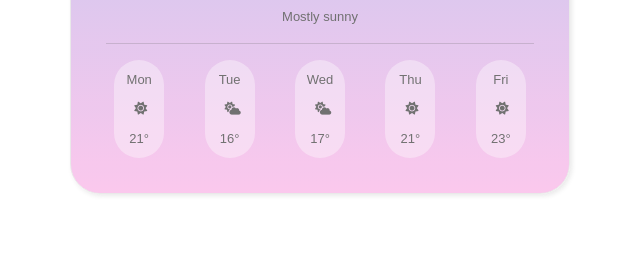
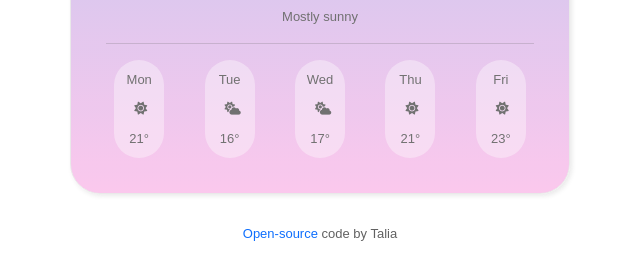
Before and after one commit to Talia-codes/my-weather-app, a plain HTML site: page index.html in a window 1280 px wide. Shown: the part 350-630 px from the top of the page, without its empty margins (320-960 px from the left). Drawn offline with nearby package versions, Linux system fonts and the light colour scheme; no server answers.

Commit message:
Added link to GitHub

```diff
--- a/index.html
+++ b/index.html
@@ -126,6 +126,10 @@
         </div>
       </div>
       <footer>
+        <span class="netlify">
+          <a href="https://github.com/Talia-codes/my-weather-app" target="_blank">
+        Open-source</a> code by Talia
+        </span>
       </footer>
      <script src="src/script.js"></script>
    <script src="https://kit.fontawesome.com/2aa33b1e7f.js" crossorigin="anonymous"></script>
--- a/src/style.css
+++ b/src/style.css
@@ -69,6 +69,14 @@ a {
   position: relative;
 }
 
+.netlify {
+  display: block;
+  margin: 0px auto;
+  text-align: center;
+  font-family: "Montserrat", sans-serif;
+  font-size: 13px;
+  color: #616161;
+}
 p {
   text-align: center;
   margin: 10px;
```
